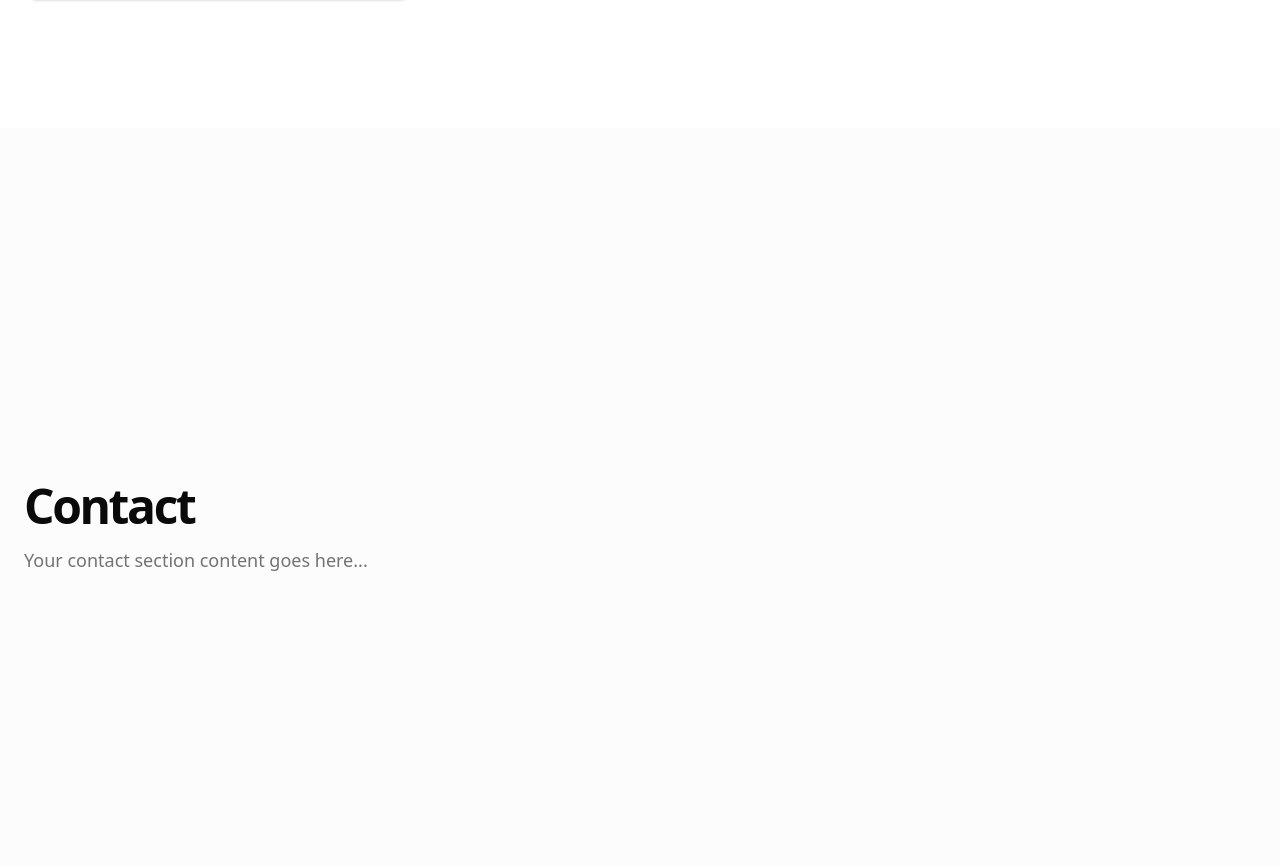
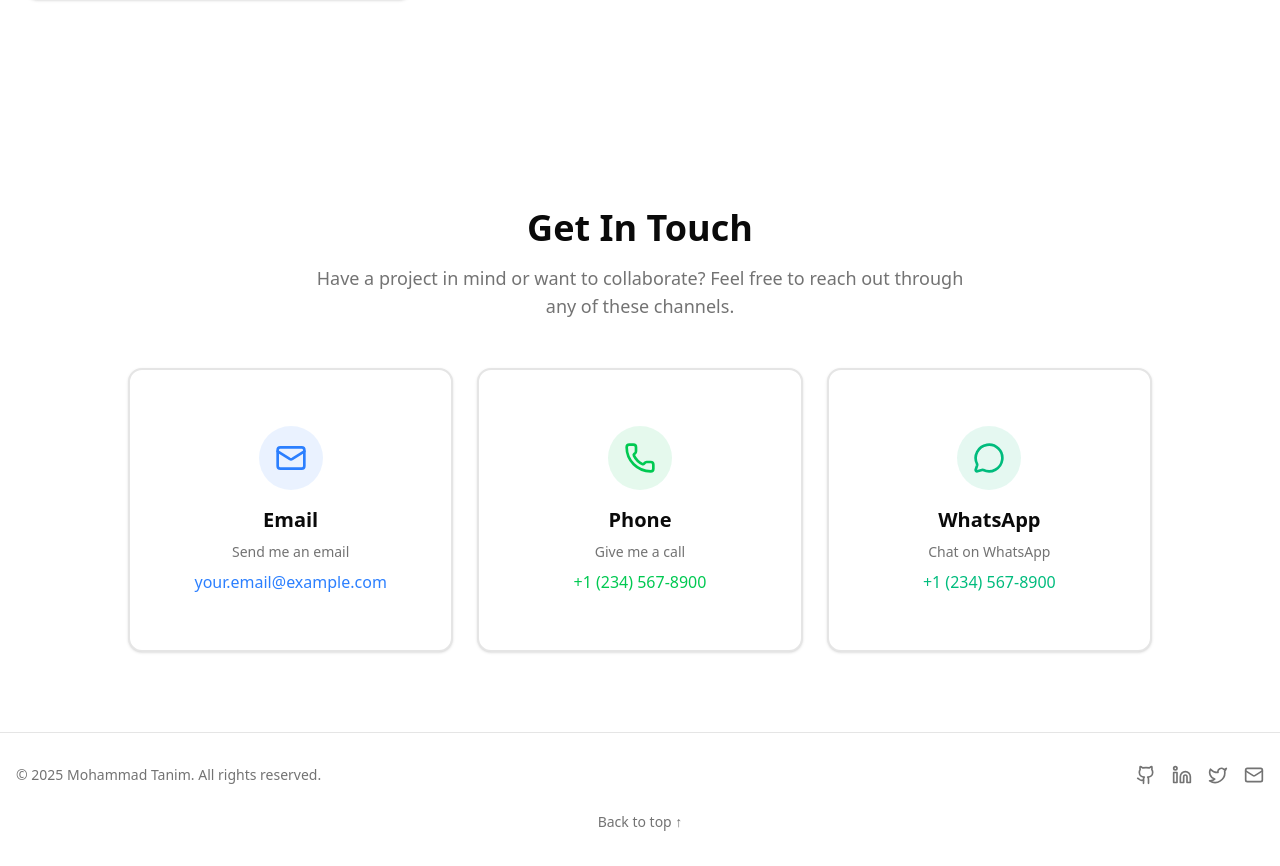
Before and after one commit to mohammadtanim24h/mohammad-tanim-portfolio-v2, a Next.js app: page / in a window 1280 px wide. Shown: the part 6683-7549 px from the top of the page. Built offline with nearby package versions, Linux system fonts and the light colour scheme.

Commit message:
Used the contact and footer in the home page

```diff
--- a/app/page.tsx
+++ b/app/page.tsx
@@ -3,6 +3,8 @@ import AboutMe from "@/components/AboutMe";
 import Skills from "@/components/Skills";
 import Experience from "@/components/Experience";
 import Projects from "@/components/Projects";
+import Contact from "@/components/Contact";
+import Footer from "@/components/Footer";
 
 export default function Home() {
     return (
@@ -23,19 +25,10 @@ export default function Home() {
             <Projects />
 
             {/* Contact Section */}
-            <section
-                id="contact"
-                className="flex min-h-screen items-center justify-center bg-muted/30"
-            >
-                <div className="container px-4 md:px-6">
-                    <h2 className="text-3xl font-bold tracking-tighter sm:text-4xl md:text-5xl">
-                        Contact
-                    </h2>
-                    <p className="mt-4 text-lg text-muted-foreground">
-                        Your contact section content goes here...
-                    </p>
-                </div>
-            </section>
+            <Contact />
+
+            {/* Footer Section */}
+            <Footer />
         </main>
     );
 }
```
